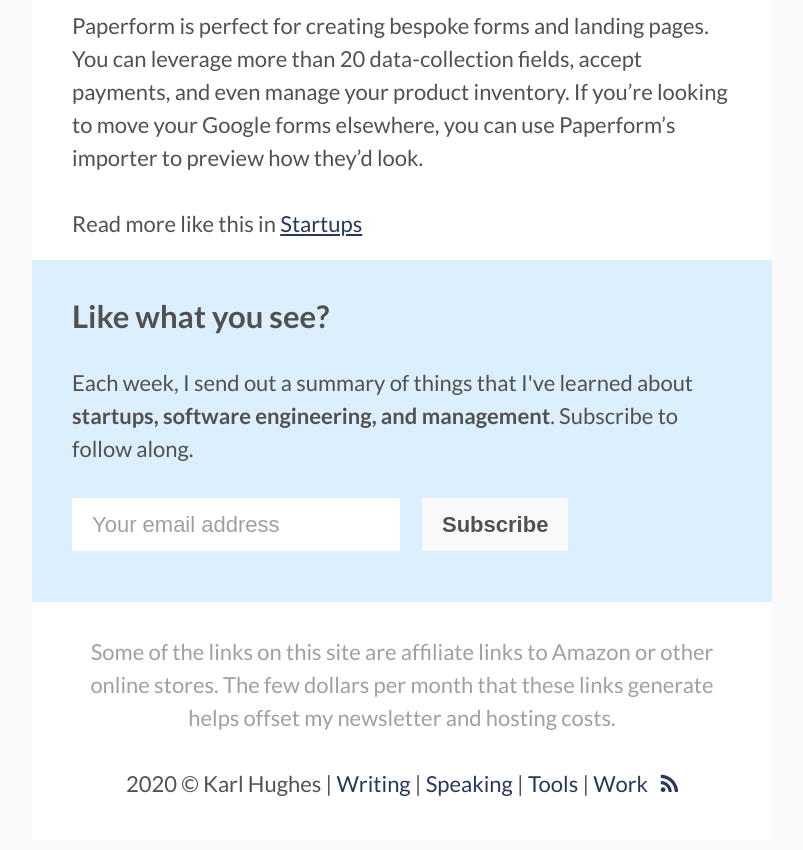
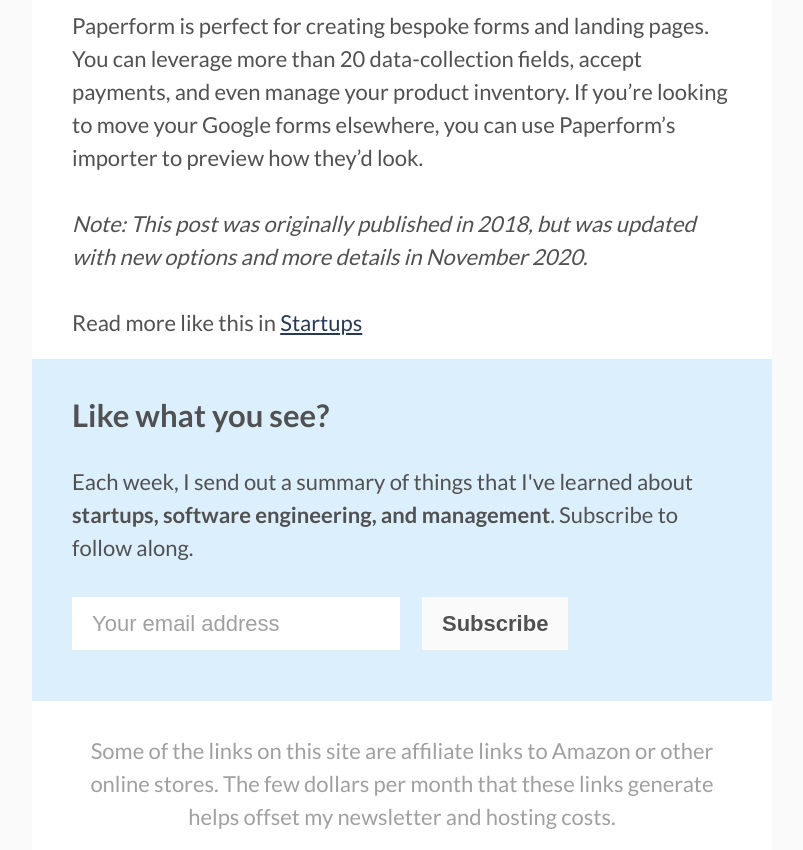
Before and after one commit to karllhughes/personal-blog-5, a Jekyll site: the page built from _posts/2020-11-16-google-forms-alternatives.md, in a window 1280 px wide and 900 px high, scrolled down 11003 px, cut to the strip 50-900 px from the top of the window. Shown: the whole strip, without its empty margins (238-1041 px from the left). Built offline with Jekyll 4.4.1, drawn with Linux system fonts in a browser that asks for light colours; some of the changed text lies outside the part shown.

Commit message:
Updating publish date

```diff
--- a/_posts/2018-07-19-google-forms-alternatives.md
+++ b/_posts/2020-11-16-google-forms-alternatives.md
@@ -2,7 +2,7 @@
 layout: post
 title: "14 Alternatives to Google Forms"
 img: /assets/img/google-forms.png
-date: 2018-07-19
+date: 2020-11-16
 categories:
   - Startups
 ---
@@ -111,3 +111,5 @@
 ![Paperform](https://i.imgur.com/C2HIm0F.png)
 
 Paperform is perfect for creating bespoke forms and landing pages. You can leverage more than 20 data-collection fields, accept payments, and even manage your product inventory. If you're looking to move your Google forms elsewhere, you can use Paperform's importer to preview how they'd look.
+
+_Note: This post was originally published in 2018, but was updated with new options and more details in November 2020._
```
